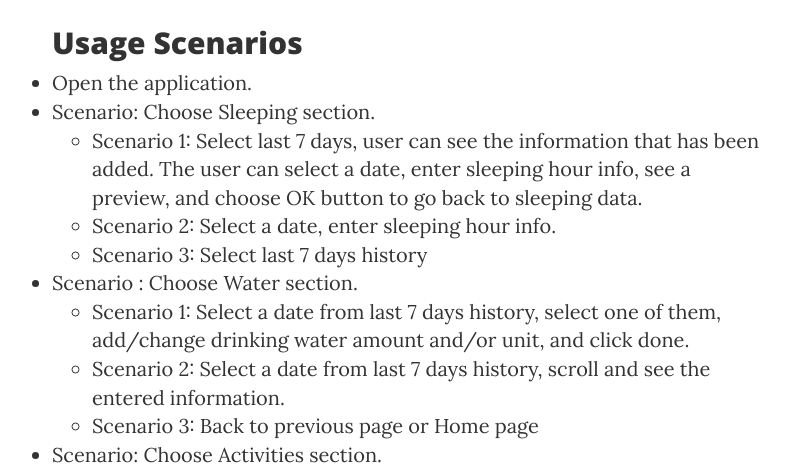
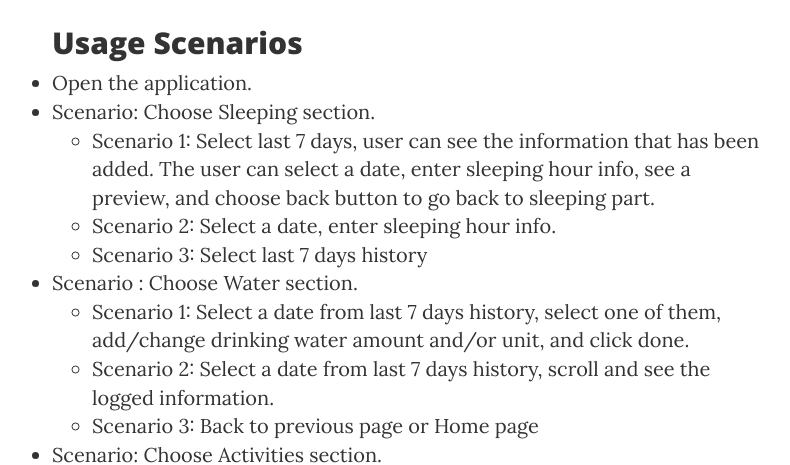
Before and after one commit to cs560pdx/cs560pdx.github.io, a website: page project3.html in a window 1280 px wide. Shown: the part 2000-2465 px from the top of the page, without its empty margins (253-1043 px from the left). Drawn offline with nearby package versions, Linux system fonts and the light colour scheme.

Commit message:
usage senario

```diff
--- a/project3.html
+++ b/project3.html
@@ -155,14 +155,14 @@
                     <li> Open the application.   </li>
                     <li> Scenario: Choose Sleeping section. </li>
                         <ul>
-                            <li> Scenario 1: Select last 7 days, user can see the information that has been added. The user can select a date, enter sleeping hour info, see a preview, and choose OK button to go back to sleeping data. </li>
+                            <li> Scenario 1: Select last 7 days, user can see the information that has been added. The user can select a date, enter sleeping hour info, see a preview, and choose back button to go back to sleeping part. </li>
                             <li> Scenario 2: Select a date, enter sleeping hour info.</li>
                             <li> Scenario 3: Select last 7 days history </li>
                         </ul>
                     <li> Scenario : Choose Water section. </li>
                         <ul>
                             <li> Scenario 1: Select a date from last 7 days history, select one of them, add/change drinking water amount and/or unit, and click done. </li>
-                            <li> Scenario 2: Select a date from last 7 days history, scroll and see the entered information. </li>
+                            <li> Scenario 2: Select a date from last 7 days history, scroll and see the logged information. </li>
                             <li> Scenario 3: Back to previous page or Home page </li>
                         </ul>
                     <li> Scenario: Choose Activities section. </li>
```
